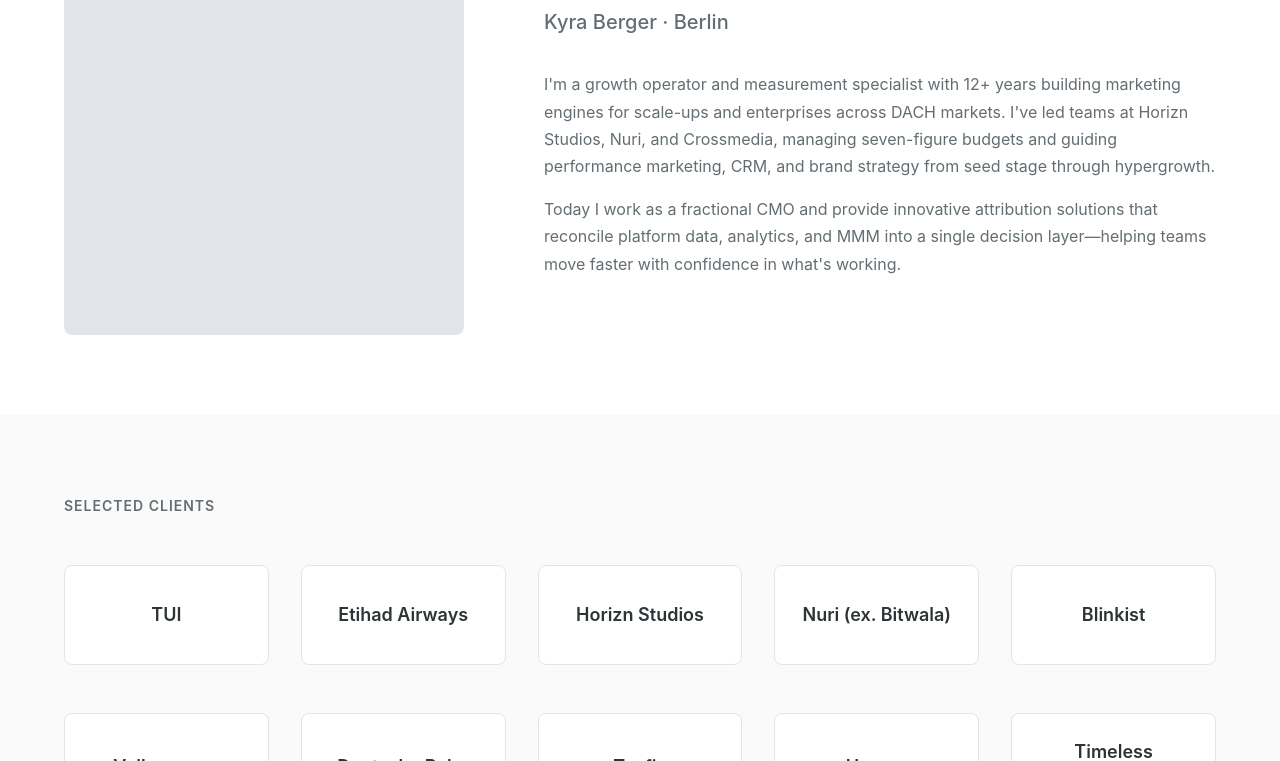
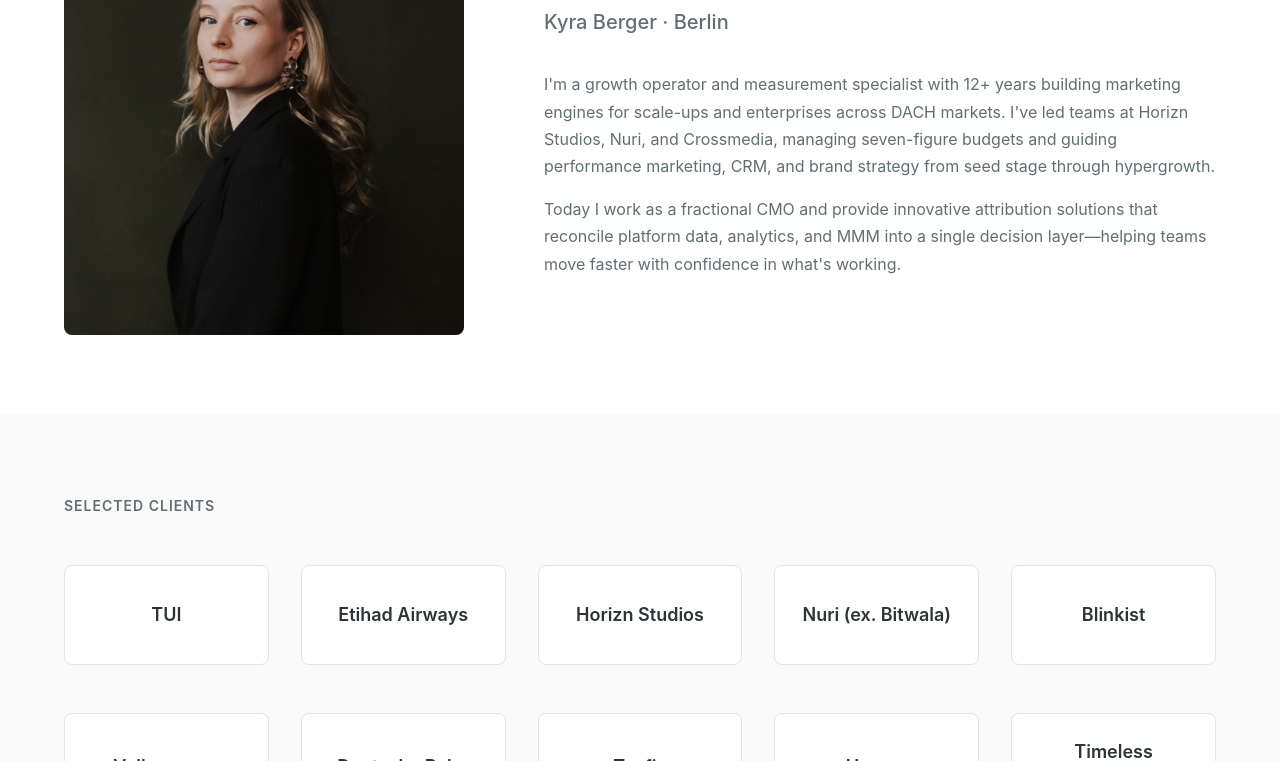
Before and after one commit to bergergrowthstudios/bgs-home, a plain HTML site: page index.html in a window 1280 px wide. Shown: the part 339-1100 px from the top of the page. Drawn offline with Linux system fonts and the light colour scheme.

Commit message:
Update index.html

```diff
--- a/index.html
+++ b/index.html
@@ -297,7 +297,7 @@
             <div class="hero-grid">
                 <div class="hero-image">
                     <!-- Replace this with your professional photo -->
-                    <img src="website.jpg" alt="Kyra Berger">
+                    <img src="website.jpeg" alt="Kyra Berger">
                 </div>
                 <div class="hero-content">
                     <h1>Fractional CMO &<br>Measurement Intelligence</h1>
```
